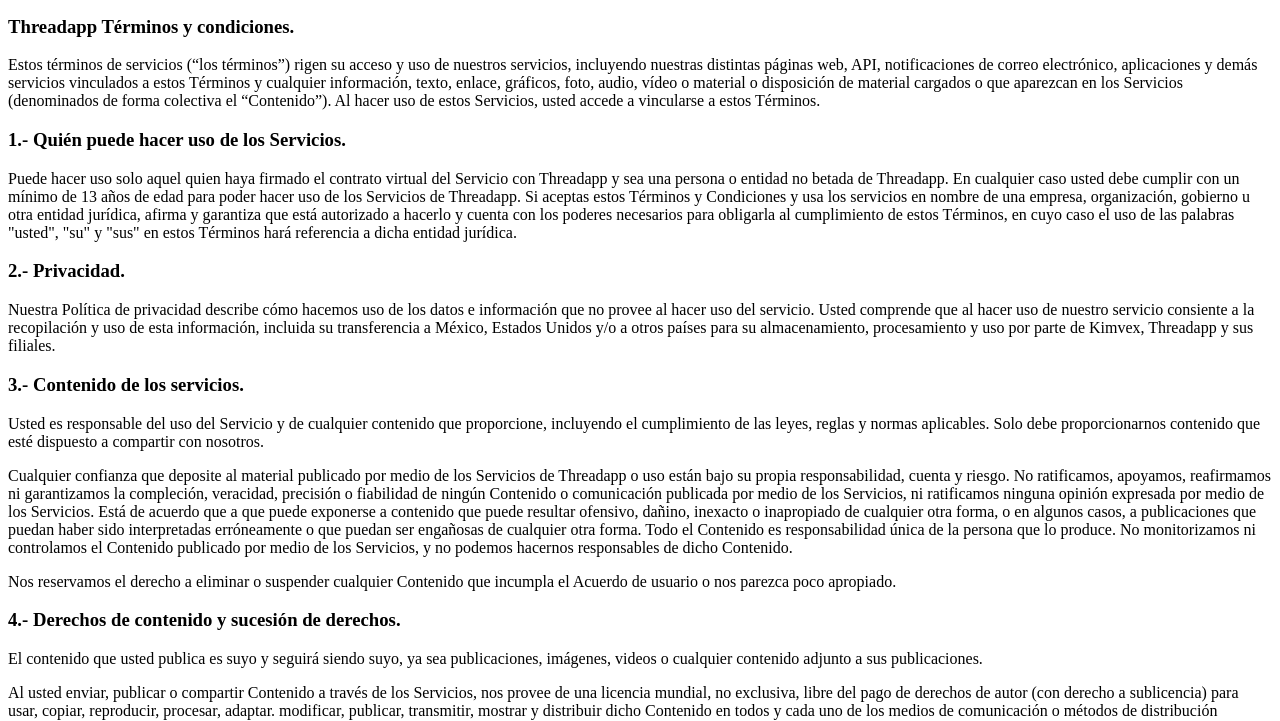
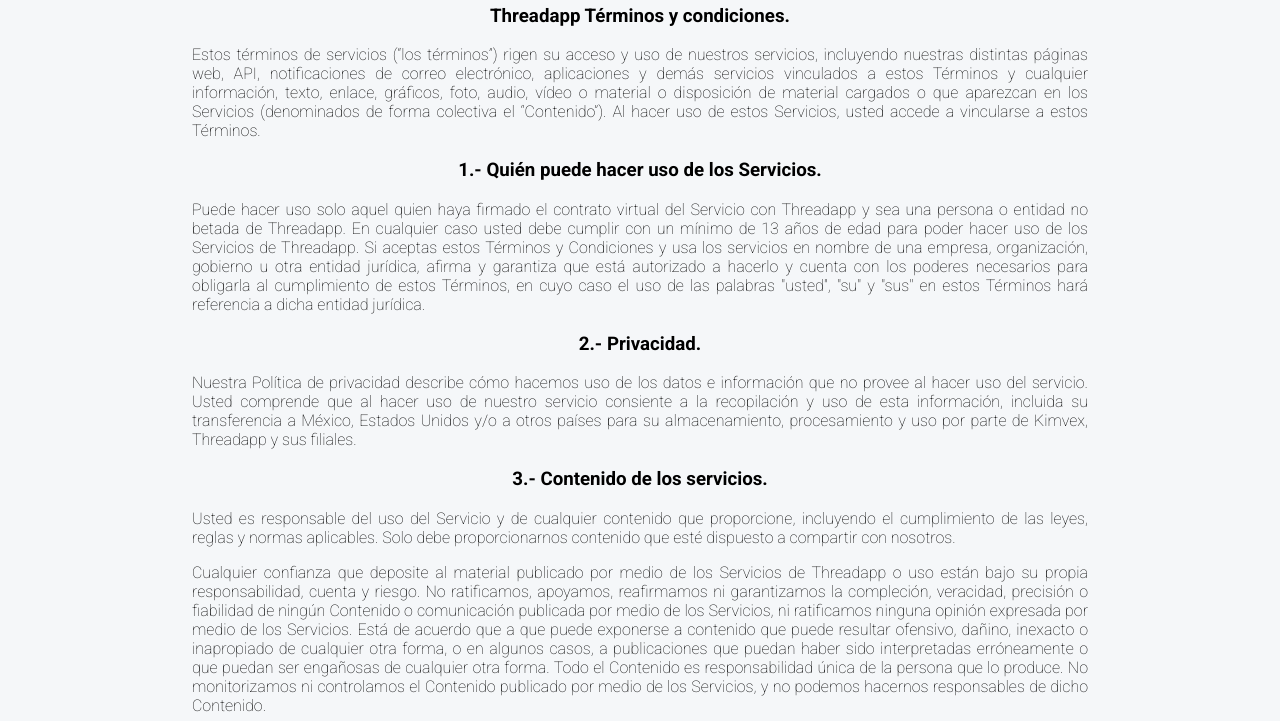
Before and after one commit to kimvex/privacity.threadappify.com, a plain HTML site: page tyc.html in a window 1280 px wide. Shown: the part 101-822 px from the top of the page. Drawn offline with Linux system fonts and the light colour scheme.

Commit message:
:zap: TyC: Change style css

```diff
--- a/tyc.html
+++ b/tyc.html
@@ -6,7 +6,7 @@
   <meta name="viewport" content="width=device-width, initial-scale=1.0">
   <link rel="preconnect" href="https://fonts.gstatic.com">
   <link href="https://fonts.googleapis.com/css2?family=Roboto:wght@100;700&display=swap" rel="stylesheet">
-  <link rel="stylesheet" href="./cyt.css">
+  <link rel="stylesheet" href="./privacity.css">
   <title>Términos y Condiciones</title>
 </head>
 <body>
```
